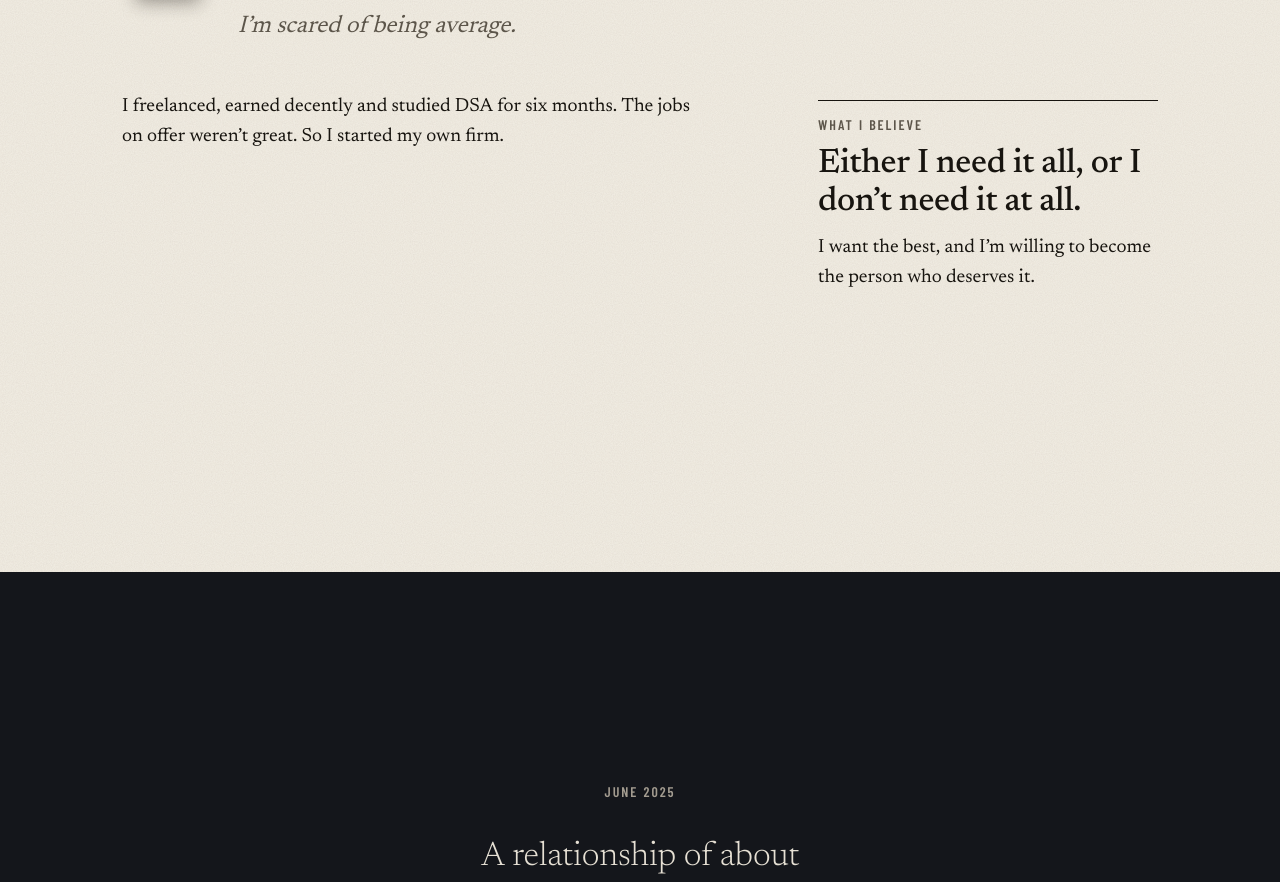
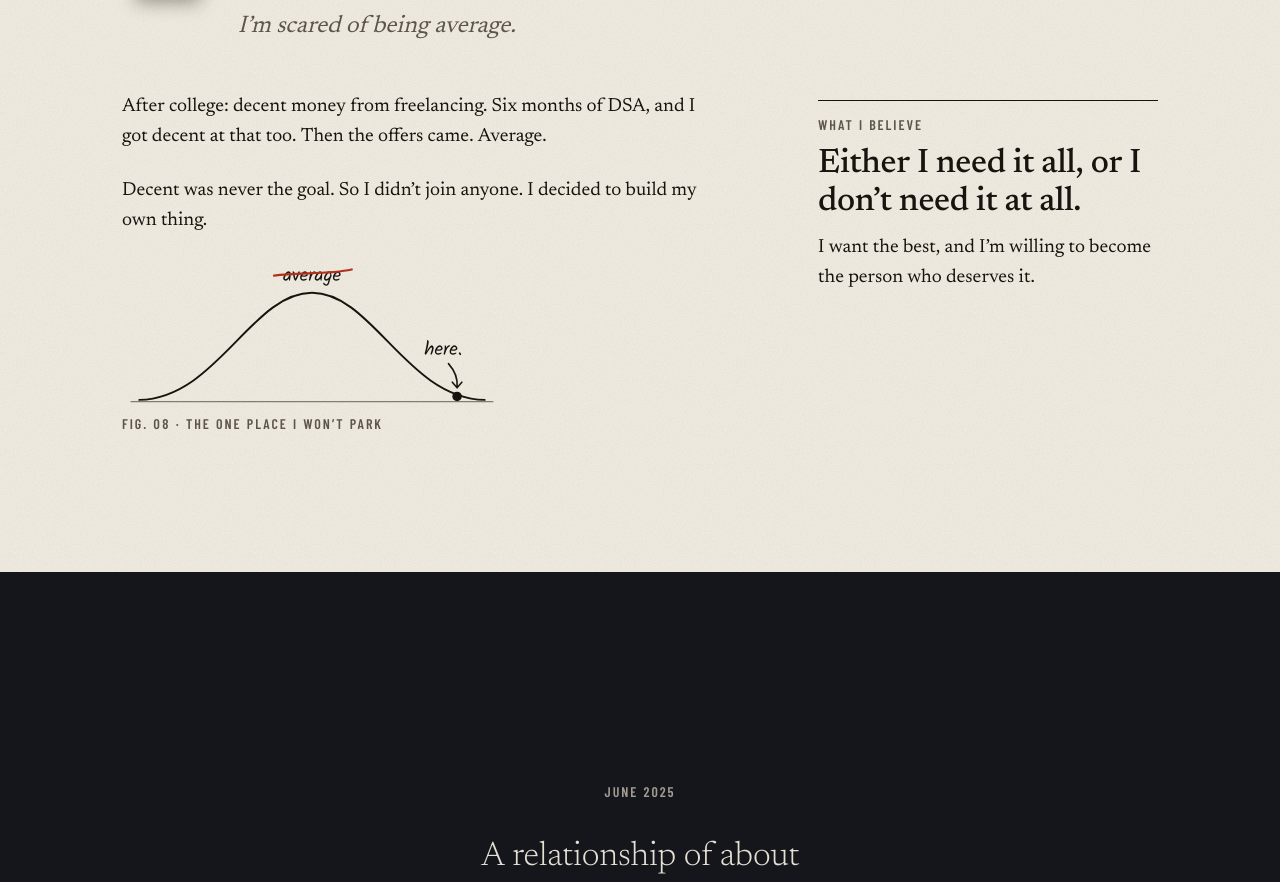
Before and after one commit to sahil-ladhania/me-wisprflow, a Next.js app: page / in a window 1280 px wide. Shown: the part 8860-9742 px from the top of the page. Built offline with nearby package versions, Linux system fonts and the light colour scheme.

Commit message:
fix: improve stop 7

```diff
--- a/components/ride/stops/08-NotAverage.tsx
+++ b/components/ride/stops/08-NotAverage.tsx
@@ -5,7 +5,47 @@ import { Stop } from "../Stop";
 
 const stop = stops[8];
 
-/** After college: average offers, so his own firm. (The Zomato email came later: Stop 11, July 2026.) */
+/** A bell curve drawn in ink: "average" at the peak, struck in red pen, and the far tail marked "here." */
+function BellCurve() {
+  return (
+    <figure className="w-full max-w-[380px]">
+      <svg
+        viewBox="0 6 440 172"
+        role="img"
+        aria-label="A hand-drawn bell curve. The word average at its peak is crossed out in red pen. An arrow marks the far right tail: here."
+        className="block h-auto w-full overflow-visible text-ink"
+      >
+        <path d="M10 170H430" fill="none" stroke="currentColor" strokeWidth="1.2" className="opacity-50" />
+        <path
+          d="M20 168C110 166 150 44 220 44C290 44 330 166 420 168"
+          fill="none"
+          stroke="currentColor"
+          strokeWidth="2.2"
+          strokeLinecap="round"
+        />
+        <text x="220" y="30" textAnchor="middle" fill="currentColor" className="font-hand text-[22px]">
+          average
+        </text>
+        <path d="M176 24C204 20 238 23 266 17" fill="none" strokeWidth="2.6" strokeLinecap="round" className="stroke-red-pen" />
+        <circle cx="388" cy="164" r="5.5" fill="currentColor" />
+        <text x="372" y="116" textAnchor="middle" fill="currentColor" className="font-hand text-[22px]">
+          here.
+        </text>
+        <path
+          d="M378 126C386 135 389 143 388 153M382.5 147.5L388 154L393.5 147.5"
+          fill="none"
+          stroke="currentColor"
+          strokeWidth="1.8"
+          strokeLinecap="round"
+          strokeLinejoin="round"
+        />
+      </svg>
+      <figcaption className="type-kicker mt-2">Fig. 08 · The one place I won’t park</figcaption>
+    </figure>
+  );
+}
+
+/** After college: decent, decent, average, so his own thing. (The Zomato email came later: Stop 11, July 2026.) */
 export function NotAverage() {
   return (
     <Stop stop={stop}>
@@ -26,8 +66,12 @@ export function NotAverage() {
         }
       >
         <p className="type-body">
-          I freelanced, earned decently and studied DSA for six months. The jobs on offer weren’t great. So I started my own firm.
+          After college: decent money from freelancing. Six months of DSA, and I got decent at that too. Then the offers came. Average.
         </p>
+        <p className="type-body">Decent was never the goal. So I didn’t join anyone. I decided to build my own thing.</p>
+        <Land order={1} turn={-2} className="w-full">
+          <BellCurve />
+        </Land>
       </Columns>
     </Stop>
   );
```
